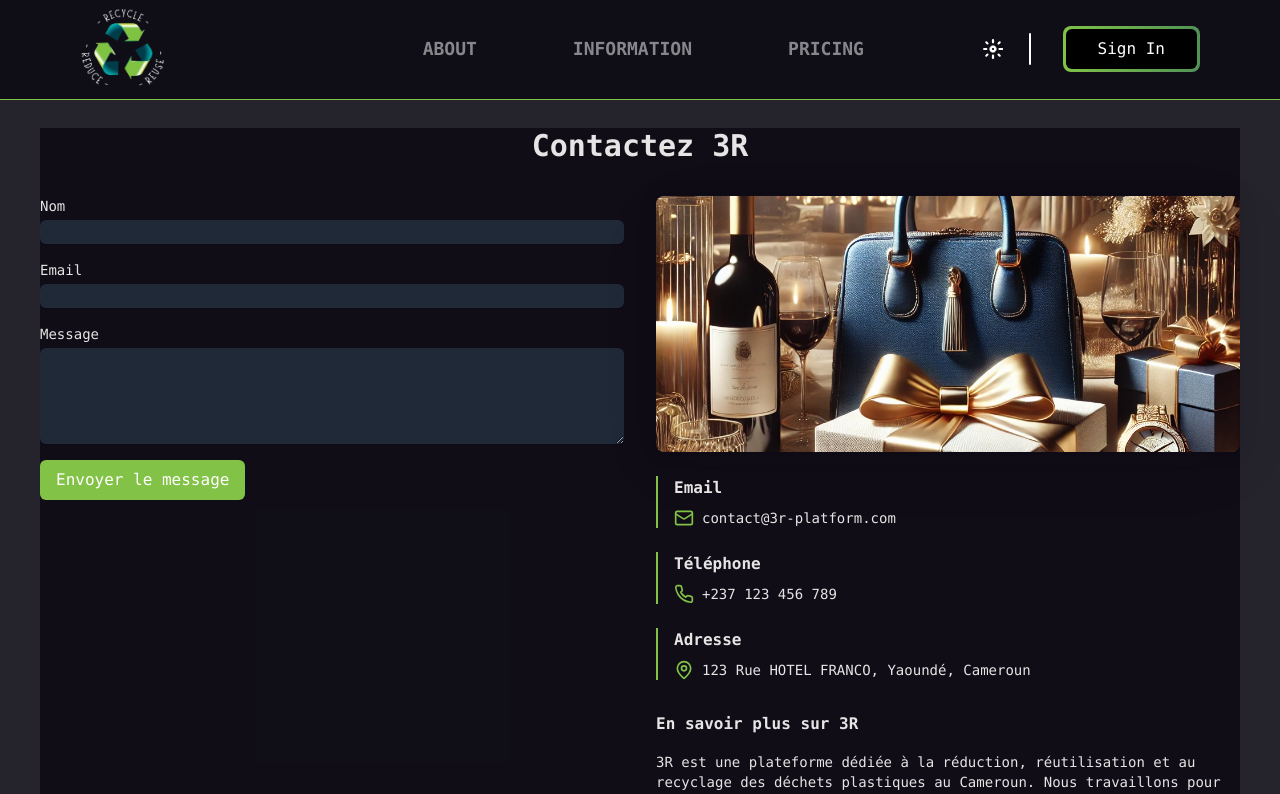
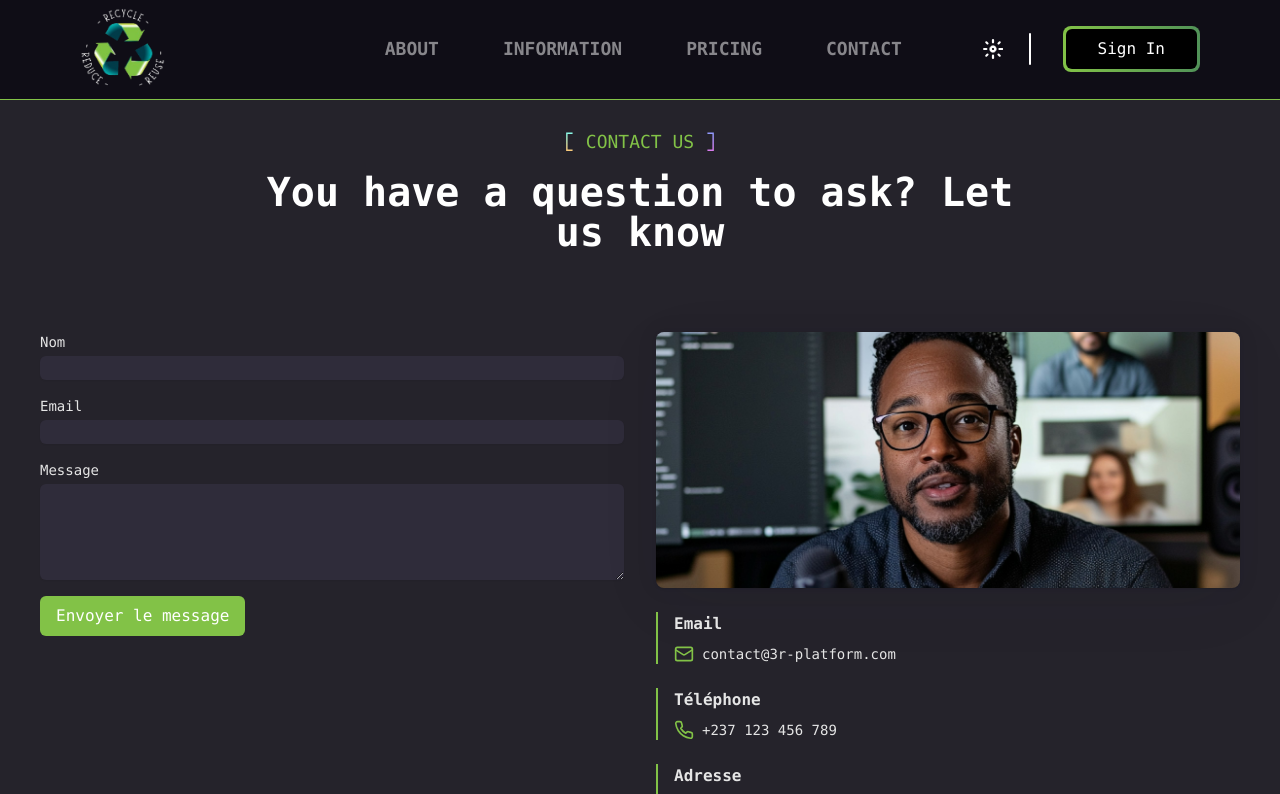
Before and after one commit to EssiJunior/3R-hackaton, a Next.js app: page /contact in a window 1280 px wide. Shown: the top 794 px of the page. Built offline with nearby package versions, Linux system fonts and the light colour scheme.

Commit message:
Reformatted contact page

```diff
--- a/app/contact/page.tsx
+++ b/app/contact/page.tsx
@@ -3,6 +3,7 @@
 import React, { useState } from 'react'
 import Image from 'next/image'
 import { Mail, Phone, MapPin } from 'lucide-react'
+import Heading from '@/components/Heading'
 
 const ContactPage = () => {
   const [formData, setFormData] = useState({
@@ -65,9 +66,12 @@ const ContactPage = () => {
 
   return (
     <main className="relative bg-black-100 flex justify-center items-center flex-col overflow-hidden mx-auto sm:px-10 px-5">
-      <div className="mt-32 bg-n-2/30 dark:bg-n-8/90 max-w-7xl w-full">
+      <div className="mt-32 max-w-7xl w-full">
         <main className="pb-10">
-          <h1 className="text-3xl font-bold text-neutral-800 dark:text-neutral-200 mb-8 text-center">Contactez 3R</h1>
+          <Heading
+            tag="CONTACT US"
+            title="You have a question to ask? Let us know"
+          />
           <div className="grid md:grid-cols-2 gap-8">
             <div>
               <form onSubmit={handleSubmit} className="space-y-4">
@@ -82,7 +86,7 @@ const ContactPage = () => {
                     value={formData.name}
                     onChange={handleChange}
                     required
-                    className="mt-1 block w-full rounded-md border-gray-300 shadow-sm focus:border-primary focus:ring focus:ring-primary focus:ring-opacity-50 bg-white dark:bg-gray-800 text-neutral-800 dark:text-neutral-200"
+                    className="mt-1 block w-full rounded-md border-gray-300 shadow-sm focus:border-primary focus:ring focus:ring-primary focus:ring-opacity-50 bg-n-3/40 dark:bg-n-5/40 px-3 text-neutral-800 dark:text-neutral-200"
                   />
                 </div>
                 <div>
@@ -96,7 +100,7 @@ const ContactPage = () => {
                     value={formData.email}
                     onChange={handleChange}
                     required
-                    className="mt-1 block w-full rounded-md border-gray-300 shadow-sm focus:border-primary focus:ring focus:ring-primary focus:ring-opacity-50 bg-white dark:bg-gray-800 text-neutral-800 dark:text-neutral-200"
+                    className="mt-1 block w-full rounded-md border-gray-300 shadow-sm focus:border-primary focus:ring focus:ring-primary focus:ring-opacity-50 bg-n-3/40 dark:bg-n-5/40 px-3 text-neutral-800 dark:text-neutral-200"
                   />
                 </div>
                 <div>
@@ -110,7 +114,7 @@ const ContactPage = () => {
                     value={formData.message}
                     onChange={handleChange}
                     required
-                    className="mt-1 block w-full rounded-md border-gray-300 shadow-sm focus:border-primary focus:ring focus:ring-primary focus:ring-opacity-50 bg-white dark:bg-gray-800 text-neutral-800 dark:text-neutral-200"
+                    className="mt-1 block w-full rounded-md border-gray-300 shadow-sm focus:border-primary focus:ring focus:ring-primary focus:ring-opacity-50 bg-n-3/40 dark:bg-n-5/40 px-3 text-neutral-800 dark:text-neutral-200"
                   ></textarea>
                 </div>
                 <button
@@ -123,7 +127,7 @@ const ContactPage = () => {
             </div>
             <div>
               <Image
-                src="/acceuil.webp"
+                src="/assets/images/contact.jpeg"
                 alt="3R Contact"
                 width={500}
                 height={300}
@@ -137,13 +141,6 @@ const ContactPage = () => {
                   </div>
                 ))}
               </div>
-              <div className="mt-8">
-                <h3 className="font-bold text-neutral-800 dark:text-neutral-200 mb-4">En savoir plus sur 3R</h3>
-                <p className="text-neutral-800 dark:text-neutral-200 text-xs md:text-sm font-normal mb-4">
-                  3R est une plateforme dédiée à la réduction, réutilisation et au recyclage des déchets plastiques au Cameroun. Nous travaillons pour un avenir plus propre et plus durable.
-                </p>
-
-              </div>
             </div>
           </div>
         </main>
--- a/constants/index.tsx
+++ b/constants/index.tsx
@@ -21,8 +21,7 @@ export const navigation = [
     {
         id: "3",
         title: "Contact",
-        url: "#contact",
-        onlyMobile: true,
+        url: "/contact",
     },
 ];
 
--- a/containers/Header.tsx
+++ b/containers/Header.tsx
@@ -82,11 +82,10 @@ const Header = () => {
                                 key={item.id}
                                 href={item.url}
                                 onClick={handleClick}
-                                className={`block relative font-code text-2xl uppercase text-n-9 dark:text-n-1 transition-colors hover:text-color-1 ${item.onlyMobile ? "lg:hidden" : ""
-                                    } px-6 py-6 md:py-8 lg:-mr-0.25 lg:text-[1.125rem] lg:font-semibold ${item.url === hash
-                                        ? "z-2 lg:text-n-1"
+                                className={`block relative font-code text-2xl uppercase text-n-9 dark:text-n-1 transition-colors hover:text-color-1 px-4 xl:px-8 py-6 md:py-8 lg:-mr-0.25 lg:text-[1.125rem] lg:font-semibold ${item.url === hash
+                                        ? "z-2 lg:text-n-1 dark:text-white"
                                         : "lg:text-n-8 dark:lg:text-n-1/50"
-                                    } lg:leading-5 lg:hover:text-n-1 xl:px-12`}
+                                    } lg:leading-5 lg:hover:text-primary lg:hover:dark:text-primary`}
                             >
                                 {item.title}
                             </a>
@@ -97,7 +96,7 @@ const Header = () => {
                 </nav>
 
                 <a
-                    href="#theme"
+                    href="#"
                     className="button hidden mr-8 text-n-1/50 transition-colors hover:text-n-1 lg:block"
                 >
 
```
Also changed, not shown: public/assets/images/contact.jpeg (added).
